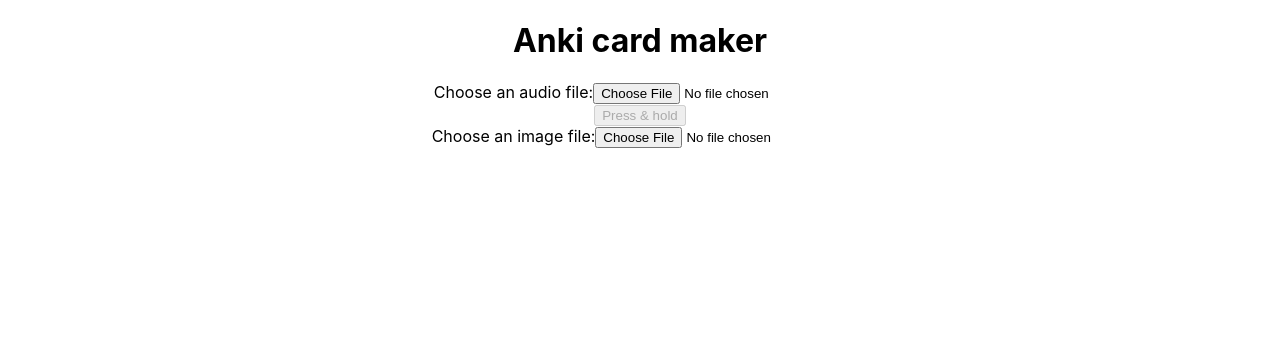
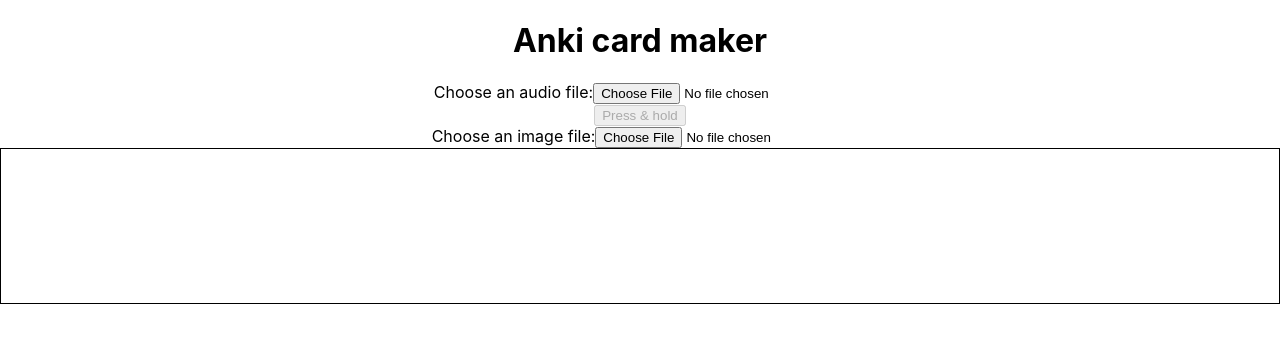
Before and after one commit to AkramRasikh/anki-card-creator-ui-nextjs, a Next.js app: page / in a window 1280 px wide. Shown: the top 342 px of the page. Built offline with nearby package versions, Linux system fonts and the light colour scheme.

Commit message:
scaled canvas image

```diff
--- a/pages/index.js
+++ b/pages/index.js
@@ -30,11 +30,11 @@ export default function Home() {
   const canvasCreation = ({ imageRef, image }) => {
     const canvas = document.getElementById('myCanvas');
     const ctx = canvas.getContext('2d');
-    const imageHeight = imageRef.current.height;
-    const imageWidth = imageRef.current.width;
+    const imageHeight = imageRef.current.height * 0.5;
+    const imageWidth = imageRef.current.width * 0.5;
     canvas.width = imageWidth;
     canvas.height = imageHeight;
-    ctx.drawImage(image, 0, 0, imageWidth * 0.5, imageHeight * 0.5);
+    ctx.drawImage(image, 0, 0, imageWidth, imageHeight);
     document.addEventListener('mousedown', start);
   };
 
@@ -129,7 +129,7 @@ export default function Home() {
             <img id='initImage' ref={imageRef} src={imageFile} />
           </div>
         ) : null}
-        <div>
+        <div style={{ border: '1px solid' }}>
           <canvas ref={canvasRef} id='myCanvas' />
         </div>
       </div>
```
